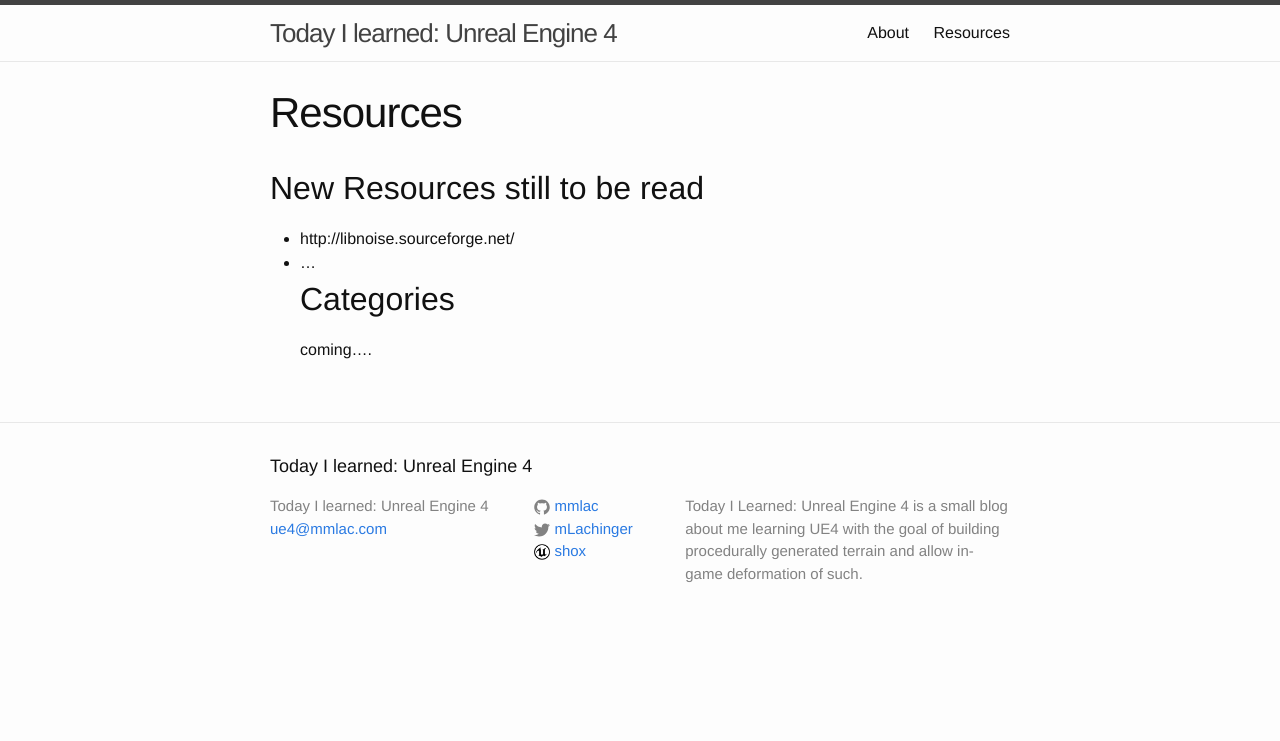
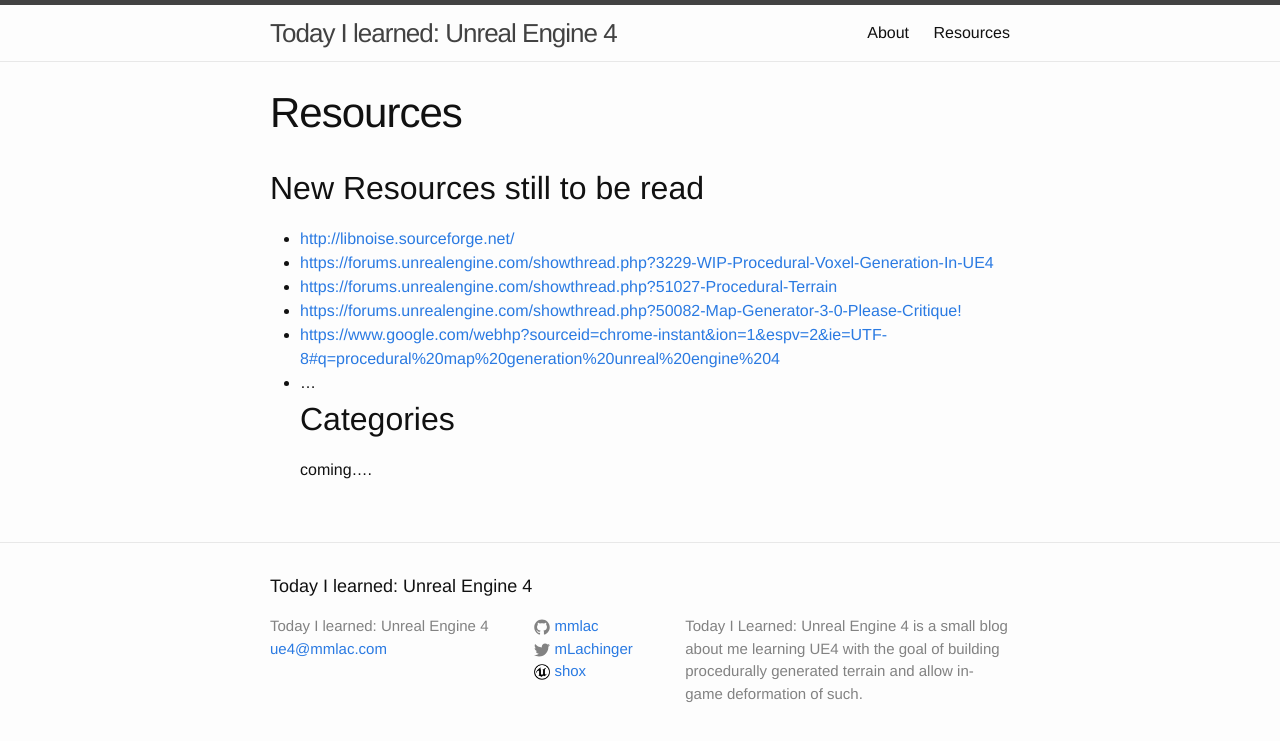
Before and after one commit to mmlac/tilue4, a Jekyll site: the page built from resources.md, in a window 1280 px wide. Shown: the top 741 px of the page. Built offline with Jekyll 4.4.1, drawn with Linux system fonts in a browser that asks for light colours; part of the change alters nothing that is shown.

Commit message:
Added Google Analytics and more links

```diff
--- a/_includes/head.html
+++ b/_includes/head.html
@@ -9,4 +9,15 @@
   <link rel="stylesheet" href="{{ "/css/main.css" | prepend: site.baseurl }}">
   <link rel="canonical" href="{{ page.url | replace:'index.html','' | prepend: site.baseurl | prepend: site.url }}">
   <link rel="alternate" type="application/rss+xml" title="{{ site.title }}" href="{{ "/feed.xml" | prepend: site.baseurl | prepend: site.url }}" />
+
+  <script>
+    (function(i,s,o,g,r,a,m){i['GoogleAnalyticsObject']=r;i[r]=i[r]||function(){
+    (i[r].q=i[r].q||[]).push(arguments)},i[r].l=1*new Date();a=s.createElement(o),
+    m=s.getElementsByTagName(o)[0];a.async=1;a.src=g;m.parentNode.insertBefore(a,m)
+    })(window,document,'script','//www.google-analytics.com/analytics.js','ga');
+
+    ga('create', 'UA-28787169-1', 'auto');
+    ga('send', 'pageview');
+
+  </script>
 </head>
--- a/resources.md
+++ b/resources.md
@@ -5,7 +5,11 @@ permalink: /resources/
 ---
 
 ## New Resources still to be read
-- http://libnoise.sourceforge.net/
+- [http://libnoise.sourceforge.net/](http://libnoise.sourceforge.net/)
+- [https://forums.unrealengine.com/showthread.php?3229-WIP-Procedural-Voxel-Generation-In-UE4](https://forums.unrealengine.com/showthread.php?3229-WIP-Procedural-Voxel-Generation-In-UE4)
+- [https://forums.unrealengine.com/showthread.php?51027-Procedural-Terrain](https://forums.unrealengine.com/showthread.php?51027-Procedural-Terrain)
+- [https://forums.unrealengine.com/showthread.php?50082-Map-Generator-3-0-Please-Critique!](https://forums.unrealengine.com/showthread.php?50082-Map-Generator-3-0-Please-Critique!)
+- [https://www.google.com/webhp?sourceid=chrome-instant&ion=1&espv=2&ie=UTF-8#q=procedural%20map%20generation%20unreal%20engine%204](https://www.google.com/webhp?sourceid=chrome-instant&ion=1&espv=2&ie=UTF-8#q=procedural%20map%20generation%20unreal%20engine%204)
 - ...
 ## Categories
 coming....
```
